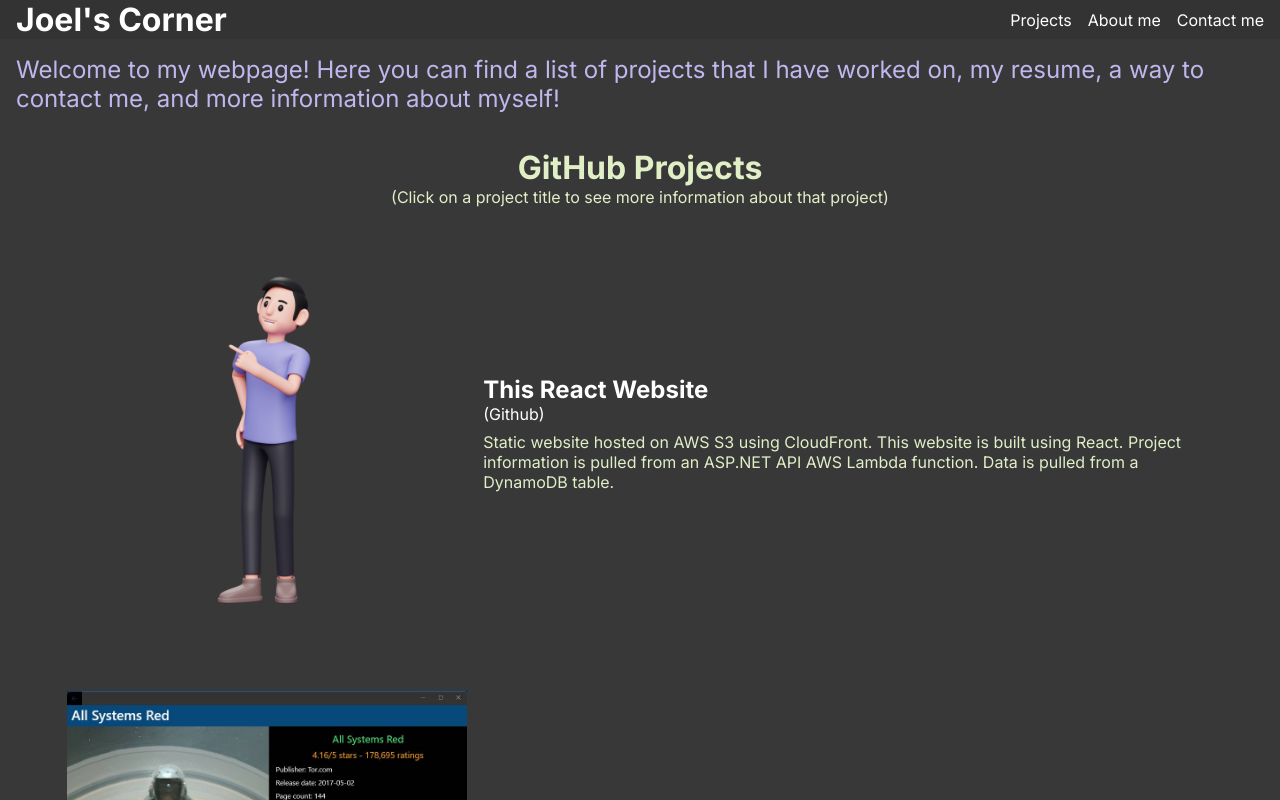
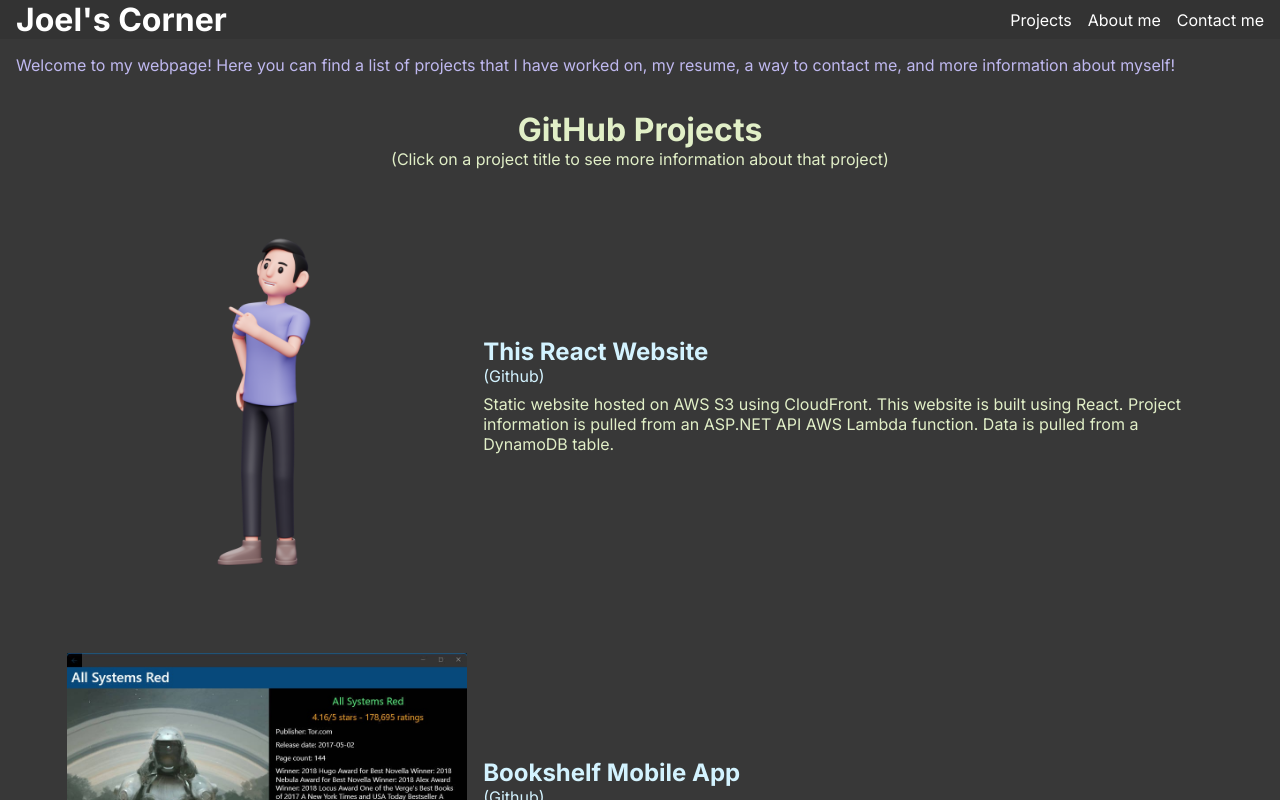
Before and after one commit to Neeblue/joels-corner, a React (Create React App) app: page / in a window 1280 px wide. Shown: the top 800 px of the page. Built offline with nearby package versions, Linux system fonts and the light colour scheme.

Commit message:
Colour changes

```diff
--- a/src/styles.css
+++ b/src/styles.css
@@ -47,9 +47,7 @@ body {
 
 /* Introduction paragraph */
 .intro {
-    /* TODO: margin right and down, font larger, blue color */
     margin: 1rem 1rem 2rem 1rem;
-    font-size: 1.5rem;
     color:rgb(191, 184, 239);
 }
 
@@ -100,7 +98,7 @@ body {
 }
 
 .project-card .title a:link, .project-card .title a:visited {
-    color: white;
+    color: rgb(211, 243, 255);
     text-decoration: none;
 }
 
@@ -110,7 +108,7 @@ body {
 .project-card .githubLink:link, .project-card .githubLink:visited {
     display: block;
     text-decoration: none;
-    color: white;
+    color: rgb(211, 243, 255);
 }
 
 .projectCards .description {
```
